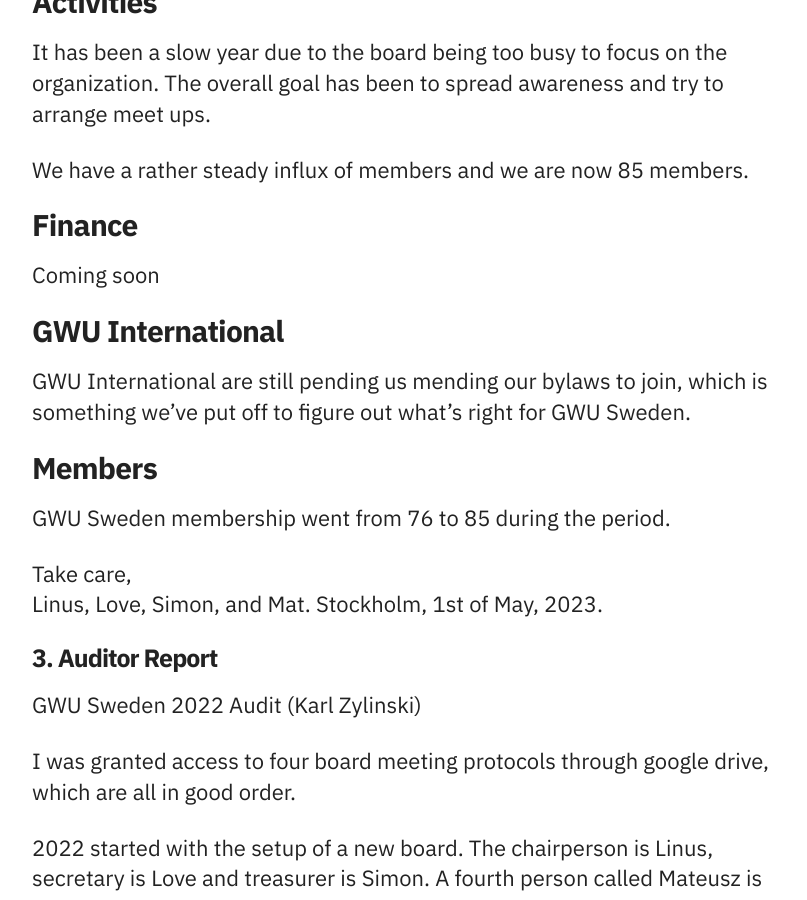
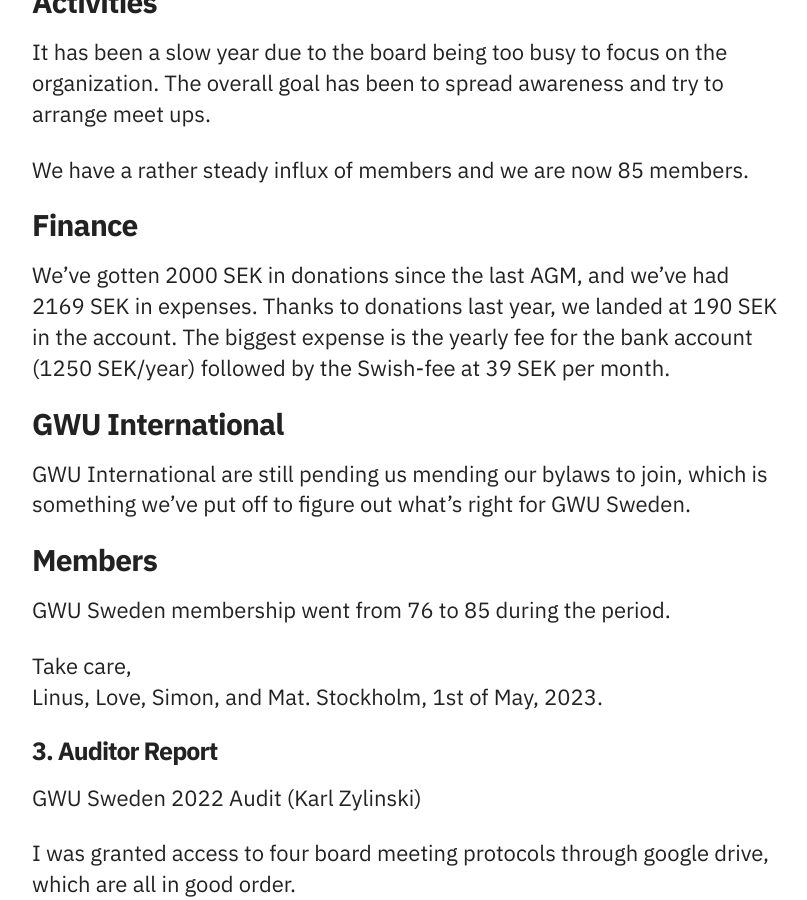
Before and after one commit to GWU-Sweden/gwu-sweden.org, a Jekyll site: the page built from agm2023/index.md, in a window 1280 px wide and 900 px high, scrolled down 2105 px. Shown: the whole window, without its empty margins (234-1041 px from the left). Built offline with Jekyll 4.4.1, drawn with Linux system fonts in a browser that asks for light colours.

Commit message:
Update index.md

```diff
--- a/agm2023/index.md
+++ b/agm2023/index.md
@@ -66,7 +66,8 @@
 
 #### Finance
 
-Coming soon
+We've gotten 2000 SEK in donations since the last AGM, and we've had 2169 SEK in expenses. Thanks to donations last year, we landed at 190 SEK in the account.
+The biggest expense is the yearly fee for the bank account (1250 SEK/year) followed by the Swish-fee at 39 SEK per month.
 
 #### GWU International
 
```
